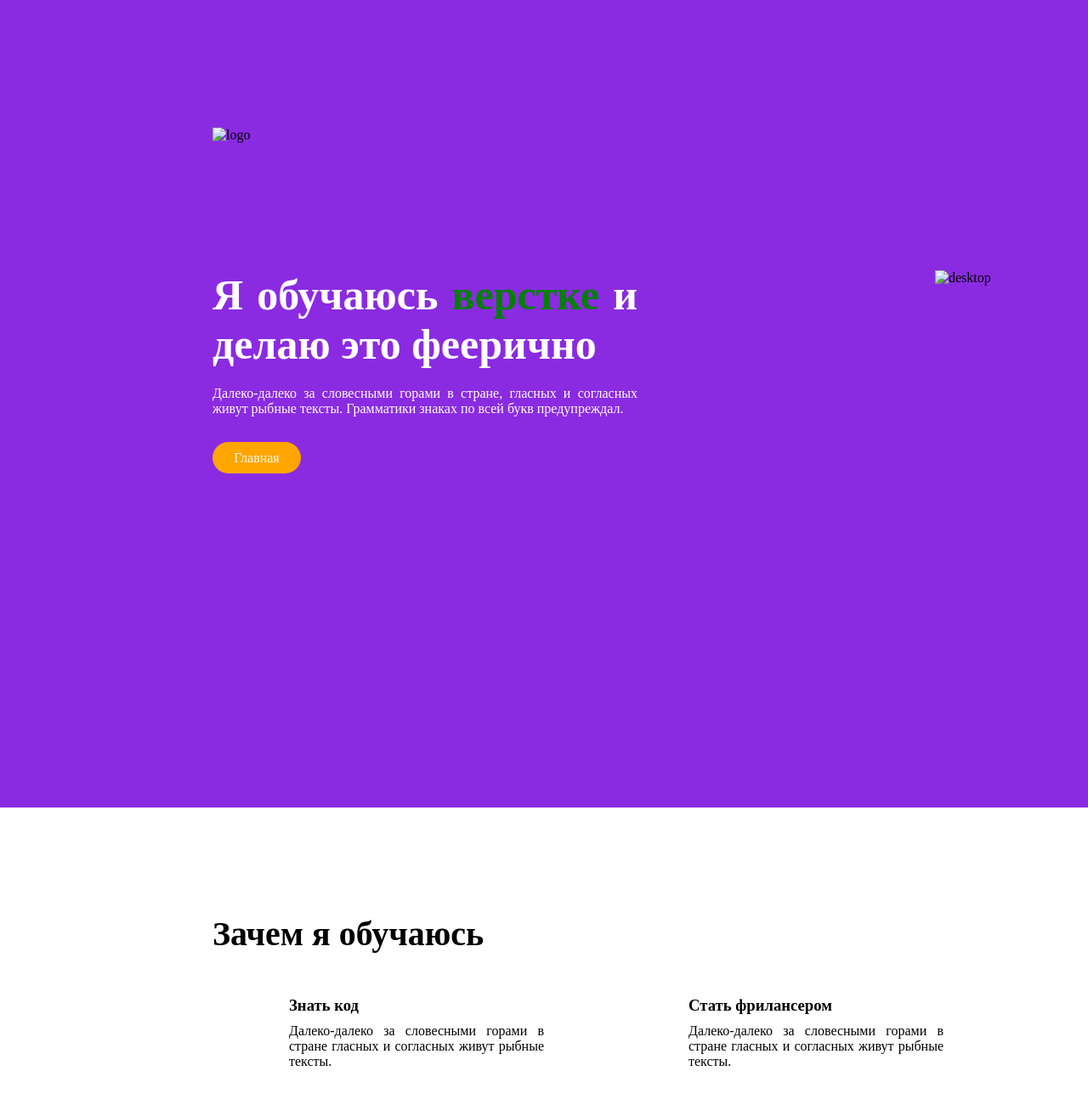
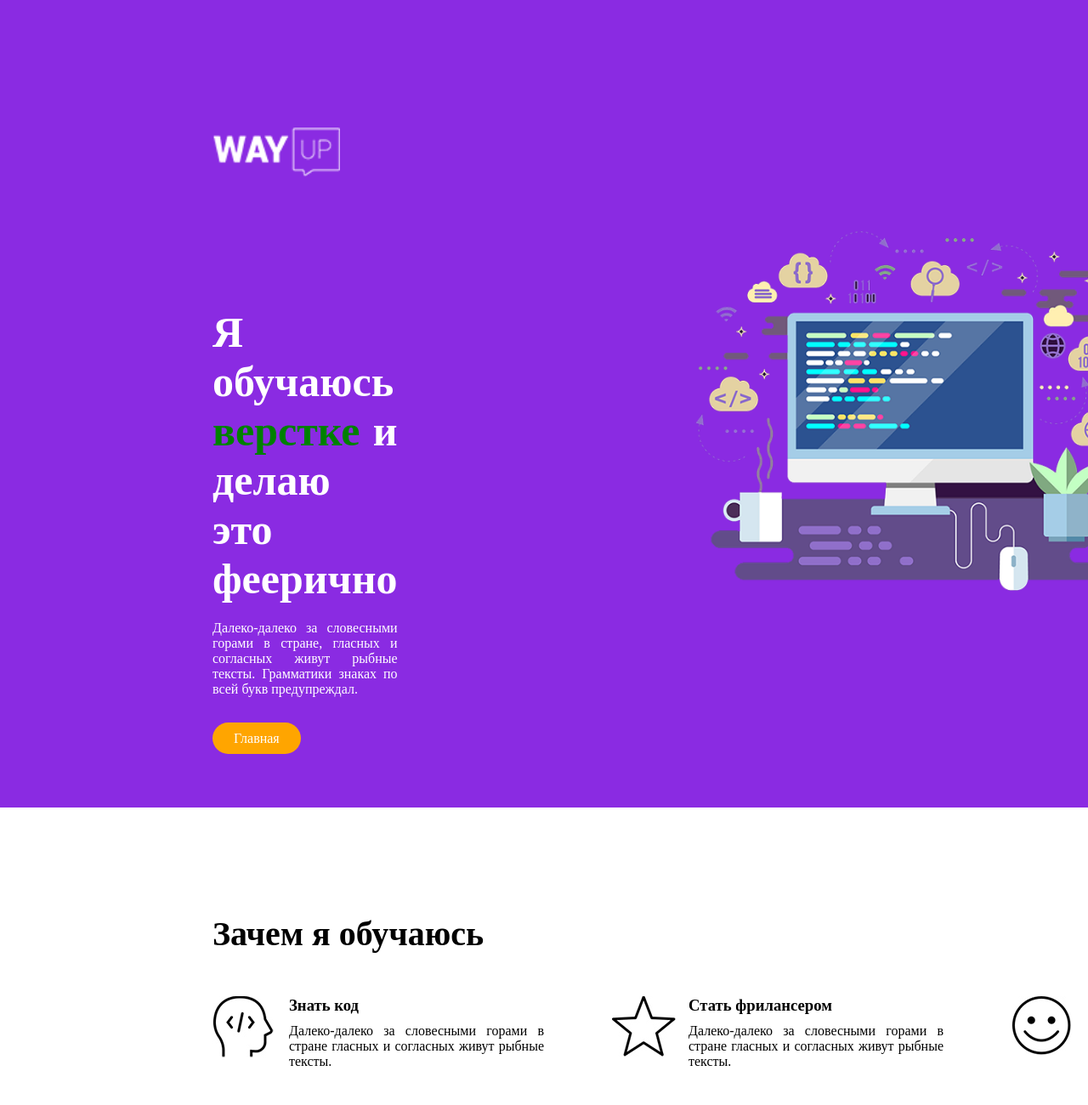
Before and after one commit to MariaKrasimova/onepage, a plain HTML site: page index.html in a window 1280 px wide. Shown: the top 1300 px of the page at 85% size. Drawn offline with Linux system fonts and the light colour scheme; the site is published under a folder, as on GitHub Pages, so addresses that start at the root find nothing.

Commit message:
Update index.html

```diff
--- a/index.html
+++ b/index.html
@@ -10,7 +10,7 @@
 <body>
     <header>
         <div class="logo">
-            <img src="/img/logo.png" alt="logo">
+            <img src="img/logo.png" alt="logo">
         </div>
             <div class="info">
                 <div class="text">
@@ -19,7 +19,7 @@
                 <a class="button" href="/index.html">Главная</a>
                 </div>
                 <div class="desktop">
-                    <img src="/img/desktop.png" alt="desktop">
+                    <img src="img/desktop.png" alt="desktop">
                 </div>
             </div>
     </header>
@@ -28,21 +28,21 @@
             <h2>Зачем я обучаюсь</h2>
             <div class="zachem">
                 <div class="kod">
-                    <img src="/img/icon1.jpg" alt="">
+                    <img src="img/icon1.jpg" alt="">
                     <div class="text">
                     <h3>Знать код</h3>
                     <p>Далеко-далеко за словесными горами в стране гласных и согласных живут рыбные тексты.</p>
                     </div>
                 </div>
                 <div class="free">
-                    <img src="/img/icon2.jpg" alt="">
+                    <img src="img/icon2.jpg" alt="">
                     <div class="text">
                     <h3>Стать фрилансером</h3>
                     <p>Далеко-далеко за словесными горами в стране гласных и согласных живут рыбные тексты.</p>
                 </div>
                 </div>
                 <div class="life">
-                    <img src="/img/icon3.jpg" alt="">
+                    <img src="img/icon3.jpg" alt="">
                     <div class="text">
                     <h3>Изменить жизнь</h3>
                     <p>Далеко-далеко за словесными горами в стране гласных и согласных, живут рыбные тексты.</p>
```
